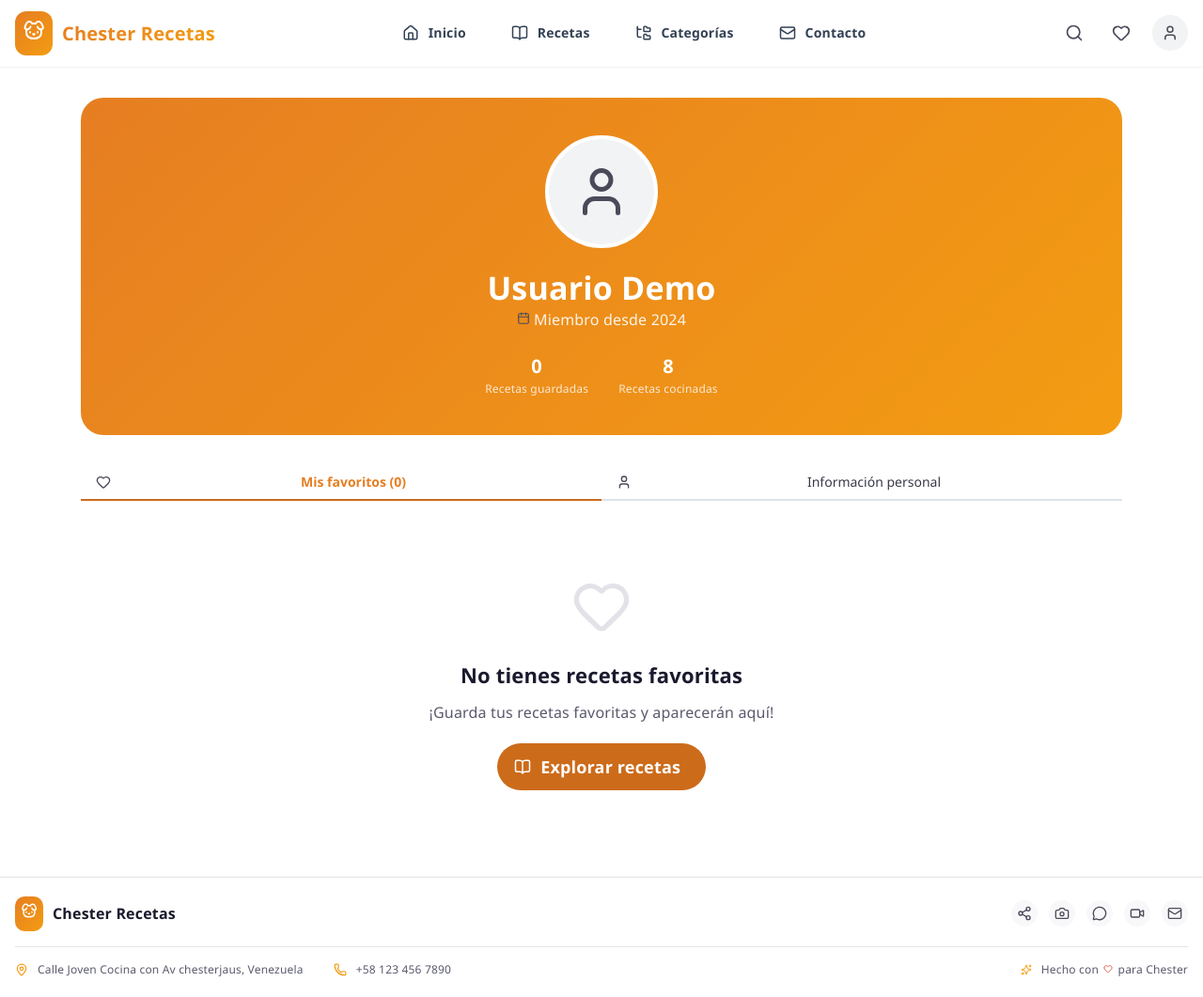
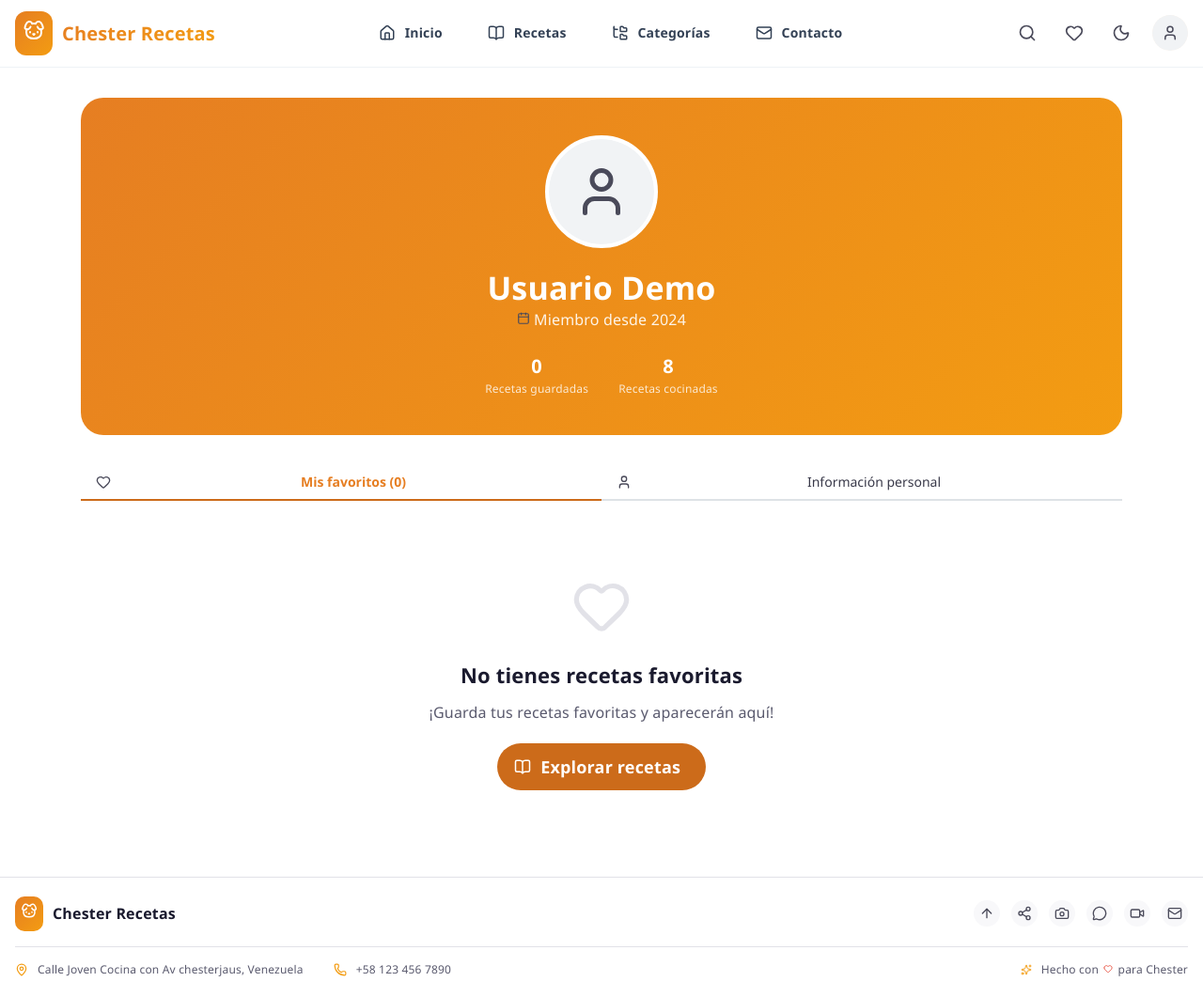
Before and after one commit to Dmorales13110/chester-recetas, a React (Vite) app: page /perfil in a window 1280 px wide. Shown: the whole page at 94% size. Built offline with nearby package versions, Linux system fonts and the light colour scheme.

Commit message:
feat: boton de volver a home via footer y boton para cambiar de temas en el navbar

```diff
--- a/src/components/Footer.jsx
+++ b/src/components/Footer.jsx
@@ -1,7 +1,12 @@
-import { Group, Text, ActionIcon, Container, Divider } from '@mantine/core'
-import { Mail, Heart, MapPin, Phone, Share2, Camera, MessageCircle, Video, Sparkles, DogIcon } from 'lucide-react'
+import { Group, Text, ActionIcon, Container, Divider, Stack } from '@mantine/core'
+import { Mail, Heart, MapPin, Phone, Share2, Camera, MessageCircle, Video, Sparkles, DogIcon, Home, ArrowUp } from 'lucide-react'
+import { Link } from 'react-router-dom'
 
 export default function Footer() {
+    const scrollToTop = () => {
+        window.scrollTo({ top: 0, behavior: 'smooth' })
+    }
+
     return (
         <div style={{
             background: 'var(--bg)',
@@ -11,13 +16,31 @@ export default function Footer() {
         }}>
             <Container size="xl" py="lg">
                 <Group justify="space-between" wrap="wrap" gap="md" mb="md">
-                    <Group gap="xs">
+                    <Group
+                        gap="xs"
+                        component={Link}
+                        to="/"
+                        onClick={scrollToTop}
+                        style={{ cursor: 'pointer', textDecoration: 'none' }}
+                    >
                         <div style={{ background: 'linear-gradient(135deg, #e67e22, #f39c12)', padding: 6, borderRadius: 10 }}>
                             <DogIcon size={18} color="white" />
                         </div>
                         <Text fw={700} size="md" style={{ color: 'var(--text-h)' }}>Chester Recetas</Text>
                     </Group>
+
                     <Group gap="sm">
+                        {/* Botón para volver arriba */}
+                        <ActionIcon
+                            variant="subtle"
+                            size="md"
+                            onClick={scrollToTop}
+                            radius="xl"
+                            style={{ background: 'var(--social-bg)', color: '#f39c12' }}
+                            title="Volver arriba"
+                        >
+                            <ArrowUp size={16} />
+                        </ActionIcon>
                         <ActionIcon variant="subtle" size="md" component="a" href="#" target="_blank" radius="xl" style={{ background: 'var(--social-bg)', color: '#f39c12' }}>
                             <Share2 size={16} />
                         </ActionIcon>
--- a/src/components/Navbar.jsx
+++ b/src/components/Navbar.jsx
@@ -14,7 +14,8 @@ import {
     Drawer,
     Stack,
     ActionIcon,
-    Tooltip
+    Tooltip,
+    Switch
 } from '@mantine/core'
 import { useDisclosure } from '@mantine/hooks'
 import {
@@ -216,7 +217,32 @@ function Navbar() {
                                 </Indicator>
                             </Tooltip>
 
-                            {/* Menú de usuario - Estilos corregidos */}
+                            <Tooltip label={isDarkMode ? "Modo claro" : "Modo oscuro"} position="bottom">
+                                <ActionIcon
+                                    variant="subtle"
+                                    size="lg"
+                                    onClick={toggleTheme}
+                                    radius="xl"
+                                    style={{
+                                        color: colors.iconColor,
+                                        transition: 'all 0.2s',
+                                        background: 'transparent',
+                                    }}
+                                    styles={{
+                                        root: {
+                                            '&:hover': {
+                                                backgroundColor: colors.iconHoverBg,
+                                                color: colors.textHover,
+                                                transform: 'translateY(-2px)',
+                                            }
+                                        }
+                                    }}
+                                >
+                                    {isDarkMode ? <Sun size={20} /> : <Moon size={20} />}
+                                </ActionIcon>
+                            </Tooltip>
+
+                            {/* Menú de usuario */}
                             <Menu shadow="md" width={220} position="bottom-end" offset={5}>
                                 <Menu.Target>
                                     <motion.div whileHover={{ scale: 1.05 }} whileTap={{ scale: 0.95 }}>
@@ -298,6 +324,25 @@ function Navbar() {
                                         }}
                                     >
                                         {isDarkMode ? 'Modo claro' : 'Modo oscuro'}
+                                    </Menu.Item>
+                                    <Divider style={{ borderColor: colors.dropdownBorder }} />
+                                    <Menu.Item
+                                        leftSection={<Settings size={14} />}
+                                        onClick={openSettings}
+                                        style={{
+                                            color: colors.text,
+                                            transition: 'all 0.2s',
+                                        }}
+                                        onMouseEnter={(e) => {
+                                            e.currentTarget.style.backgroundColor = colors.menuHoverBg
+                                            e.currentTarget.style.color = colors.menuHoverColor
+                                        }}
+                                        onMouseLeave={(e) => {
+                                            e.currentTarget.style.backgroundColor = 'transparent'
+                                            e.currentTarget.style.color = colors.text
+                                        }}
+                                    >
+                                        Configuración
                                     </Menu.Item>
                                     <Divider style={{ borderColor: colors.dropdownBorder }} />
                                     <Menu.Item
@@ -496,6 +541,25 @@ function Navbar() {
                         {isDarkMode ? 'Modo claro' : 'Modo oscuro'}
                     </Button>
 
+                    <Button
+                        variant="subtle"
+                        leftSection={<Settings size={18} />}
+                        justify="flex-start"
+                        fullWidth
+                        onClick={openSettings}
+                        style={{ color: colors.text }}
+                        styles={{
+                            root: {
+                                '&:hover': {
+                                    backgroundColor: colors.iconHoverBg,
+                                    color: colors.textHover,
+                                }
+                            }
+                        }}
+                    >
+                        Configuración
+                    </Button>
+
                     <Divider style={{ borderColor: colors.navBorder }} />
 
                     <Button
```
Also changed, not shown: package.json (+6 -6 lines), 1 other file (tests, documents, lock files or other folders).
